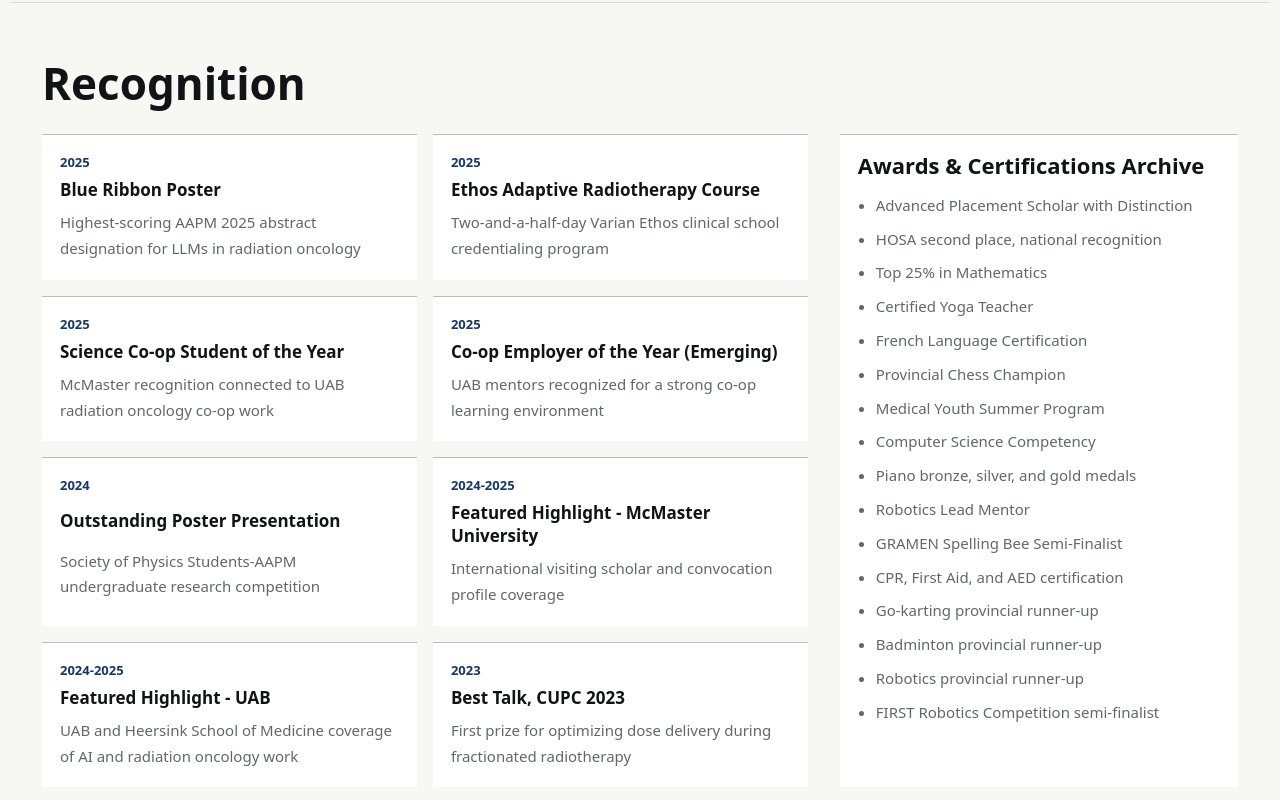
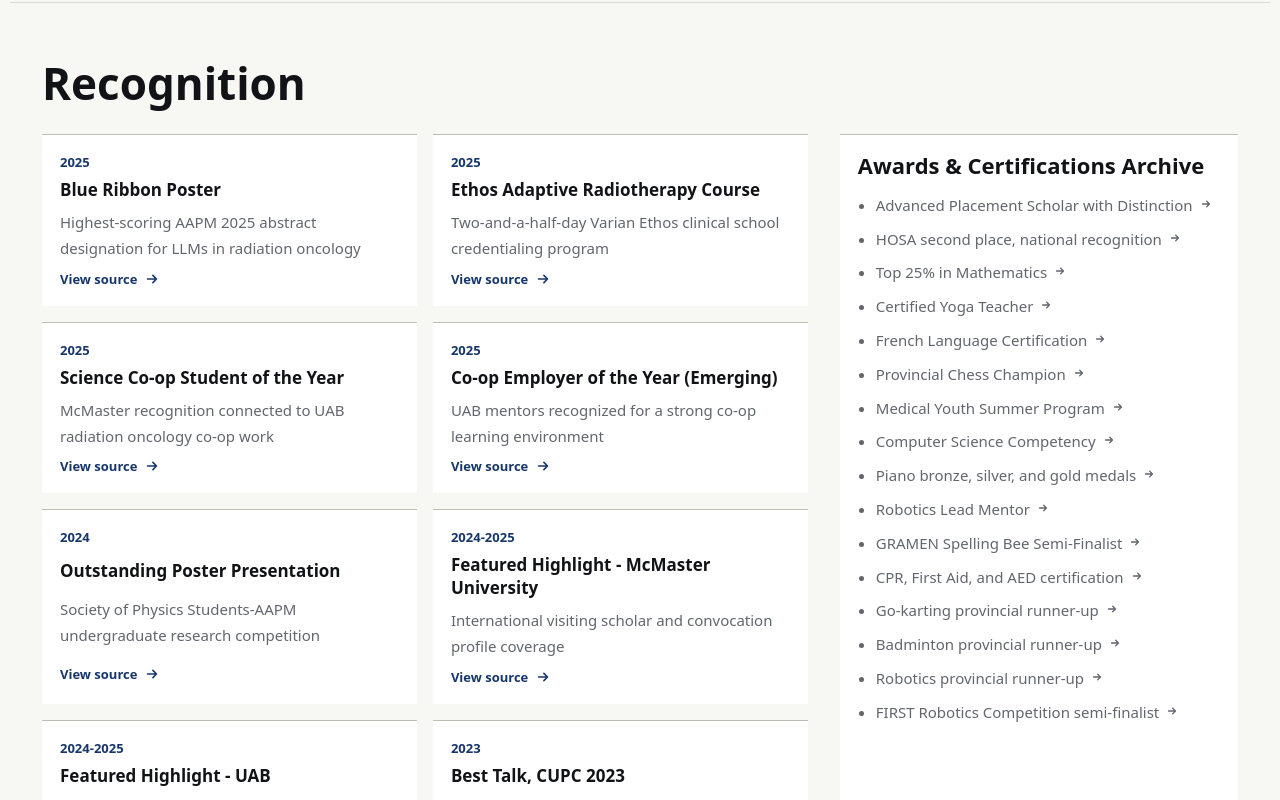
Before and after one commit to udiram/udbhavram.com, a React (Vite) app: page / in a window 1280 px wide. Shown: the part 8240-9040 px from the top of the page. Built offline with nearby package versions, Linux system fonts and the light colour scheme.

Commit message:
Link recognition items to sources

```diff
--- a/src/App.css
+++ b/src/App.css
@@ -81,6 +81,7 @@
 .text-link,
 .table-link,
 .proof-card,
+.recognition-card,
 .social-link,
 .site-footer a {
   color: inherit;
@@ -303,6 +304,8 @@
 .text-link:hover,
 .table-link:hover,
 .proof-card:hover strong,
+.recognition-card:hover strong,
+.certification-panel a:hover,
 .site-footer a:hover {
   color: var(--accent-hover);
   text-decoration: underline;
@@ -403,7 +406,7 @@
 }
 
 .role-grid article,
-.recognition-list article,
+.recognition-card,
 .archive-grid article,
 .certification-panel {
   border-top: 1px solid var(--line-strong);
@@ -653,13 +656,41 @@
   gap: 16px;
 }
 
-.recognition-list article {
+.recognition-card {
   display: grid;
   gap: 8px;
 }
 
+.recognition-card em {
+  display: inline-flex;
+  align-items: center;
+  gap: 6px;
+  color: var(--accent);
+  font-size: 13px;
+  font-style: normal;
+  font-weight: 760;
+}
+
+.recognition-card:hover {
+  border-color: var(--accent);
+}
+
 .certification-panel ul {
   margin-top: 14px;
+}
+
+.certification-panel a {
+  display: inline-flex;
+  align-items: baseline;
+  gap: 6px;
+  color: inherit;
+  text-decoration: none;
+}
+
+.certification-panel svg {
+  width: 14px;
+  height: 14px;
+  flex: 0 0 auto;
 }
 
 .search-box {
@@ -968,7 +999,7 @@
 
   .resume-list article,
   .role-grid article,
-  .recognition-list article,
+  .recognition-card,
   .archive-grid article,
   .certification-panel {
     padding: 16px;
--- a/src/App.tsx
+++ b/src/App.tsx
@@ -46,6 +46,18 @@
   label: string
   href: string
   icon: 'mail' | 'github' | 'scholar' | 'linkedin' | 'medium'
+}
+
+type RecognitionItem = {
+  year: string
+  title: string
+  detail: string
+  href: string
+}
+
+type CertificationItem = {
+  title: string
+  href: string
 }
 
 type ResumeEntry = {
@@ -178,6 +190,13 @@
 ]
 
 const resumeHref = '/assets/Udbhav_Ram_resume.pdf'
+const oldSiteLinks = {
+  awards: 'https://sites.google.com/view/udbhav-ram/awards-and-certifications',
+  activities: 'https://sites.google.com/view/udbhav-ram/activities',
+  projects: 'https://sites.google.com/view/udbhav-ram/projects',
+  motorsports: 'https://sites.google.com/view/udbhav-ram/motorsports',
+  research: 'https://sites.google.com/view/udbhav-ram/research',
+}
 
 const researchItems: ResearchItem[] = [
   {
@@ -540,34 +559,74 @@
   },
 ]
 
-const recognitionItems = [
-  ['2025', 'Blue Ribbon Poster', 'Highest-scoring AAPM 2025 abstract designation for LLMs in radiation oncology'],
-  ['2025', 'Ethos Adaptive Radiotherapy Course', 'Two-and-a-half-day Varian Ethos clinical school credentialing program'],
-  ['2025', 'Science Co-op Student of the Year', 'McMaster recognition connected to UAB radiation oncology co-op work'],
-  ['2025', 'Co-op Employer of the Year (Emerging)', 'UAB mentors recognized for a strong co-op learning environment'],
-  ['2024', 'Outstanding Poster Presentation', 'Society of Physics Students-AAPM undergraduate research competition'],
-  ['2024-2025', 'Featured Highlight - McMaster University', 'International visiting scholar and convocation profile coverage'],
-  ['2024-2025', 'Featured Highlight - UAB', 'UAB and Heersink School of Medicine coverage of AI and radiation oncology work'],
-  ['2023', 'Best Talk, CUPC 2023', 'First prize for optimizing dose delivery during fractionated radiotherapy'],
+const recognitionItems: RecognitionItem[] = [
+  {
+    year: '2025',
+    title: 'Blue Ribbon Poster',
+    detail: 'Highest-scoring AAPM 2025 abstract designation for LLMs in radiation oncology',
+    href: 'https://aapm.confex.com/aapm/2025am/meetingapp.cgi/Paper/20105',
+  },
+  {
+    year: '2025',
+    title: 'Ethos Adaptive Radiotherapy Course',
+    detail: 'Two-and-a-half-day Varian Ethos clinical school credentialing program',
+    href: 'https://www.uab.edu/medicine/radonc/education/ethos-adaptive-radiotherapy-course',
+  },
+  {
+    year: '2025',
+    title: 'Science Co-op Student of the Year',
+    detail: 'McMaster recognition connected to UAB radiation oncology co-op work',
+    href: 'https://news.mcmaster.ca/udbhav-rams-co-op-supervisors-flew-in-from-alabama-to-give-him-an-award/',
+  },
+  {
+    year: '2025',
+    title: 'Co-op Employer of the Year (Emerging)',
+    detail: 'UAB mentors recognized for a strong co-op learning environment',
+    href: 'https://www.uab.edu/medicine/news/latest-news/cardenas-receives-mcmaster-co-op-emerging-employer-of-the-year-award',
+  },
+  {
+    year: '2024',
+    title: 'Outstanding Poster Presentation',
+    detail: 'Society of Physics Students-AAPM undergraduate research competition',
+    href: 'https://www.aapm.org/pubs/newsletter/archive/5001.pdf',
+  },
+  {
+    year: '2024-2025',
+    title: 'Featured Highlight - McMaster University',
+    detail: 'International visiting scholar and convocation profile coverage',
+    href: 'https://science.mcmaster.ca/international-visiting-scholar-at-the-university-of-alabama-at-birmingham-the-latest-of-many-achievements-for-mcmaster-science-undergrad/',
+  },
+  {
+    year: '2024-2025',
+    title: 'Featured Highlight - UAB',
+    detail: 'UAB and Heersink School of Medicine coverage of AI and radiation oncology work',
+    href: 'https://www.uab.edu/medicine/news/latest-news/mcmaster-student-and-mentor',
+  },
+  {
+    year: '2023',
+    title: 'Best Talk, CUPC 2023',
+    detail: 'First prize for optimizing dose delivery during fractionated radiotherapy',
+    href: oldSiteLinks.research,
+  },
 ]
 
-const certificationItems = [
-  'Advanced Placement Scholar with Distinction',
-  'HOSA second place, national recognition',
-  'Top 25% in Mathematics',
-  'Certified Yoga Teacher',
-  'French Language Certification',
-  'Provincial Chess Champion',
-  'Medical Youth Summer Program',
-  'Computer Science Competency',
-  'Piano bronze, silver, and gold medals',
-  'Robotics Lead Mentor',
-  'GRAMEN Spelling Bee Semi-Finalist',
-  'CPR, First Aid, and AED certification',
-  'Go-karting provincial runner-up',
-  'Badminton provincial runner-up',
-  'Robotics provincial runner-up',
-  'FIRST Robotics Competition semi-finalist',
+const certificationItems: CertificationItem[] = [
+  { title: 'Advanced Placement Scholar with Distinction', href: 'https://apstudents.collegeboard.org/awards-recognitions/ap-scholar-award' },
+  { title: 'HOSA second place, national recognition', href: oldSiteLinks.awards },
+  { title: 'Top 25% in Mathematics', href: oldSiteLinks.awards },
+  { title: 'Certified Yoga Teacher', href: oldSiteLinks.activities },
+  { title: 'French Language Certification', href: oldSiteLinks.awards },
+  { title: 'Provincial Chess Champion', href: oldSiteLinks.awards },
+  { title: 'Medical Youth Summer Program', href: oldSiteLinks.awards },
+  { title: 'Computer Science Competency', href: oldSiteLinks.awards },
+  { title: 'Piano bronze, silver, and gold medals', href: oldSiteLinks.awards },
+  { title: 'Robotics Lead Mentor', href: oldSiteLinks.projects },
+  { title: 'GRAMEN Spelling Bee Semi-Finalist', href: oldSiteLinks.awards },
+  { title: 'CPR, First Aid, and AED certification', href: oldSiteLinks.awards },
+  { title: 'Go-karting provincial runner-up', href: oldSiteLinks.motorsports },
+  { title: 'Badminton provincial runner-up', href: oldSiteLinks.activities },
+  { title: 'Robotics provincial runner-up', href: oldSiteLinks.projects },
+  { title: 'FIRST Robotics Competition semi-finalist', href: 'https://www.thebluealliance.com/team/4939' },
 ]
 
 const archiveGroups = [
@@ -989,19 +1048,26 @@
       <SectionHeading title="Recognition" />
       <div className="recognition-layout">
         <div className="recognition-list">
-          {recognitionItems.map(([year, title, detail]) => (
-            <article key={title}>
-              <span>{year}</span>
-              <strong>{title}</strong>
-              <p>{detail}</p>
-            </article>
+          {recognitionItems.map((item) => (
+            <ExternalLink href={item.href} className="recognition-card" key={item.title}>
+              <span>{item.year}</span>
+              <strong>{item.title}</strong>
+              <p>{item.detail}</p>
+              <em>
+                View source <Icon name="arrow" />
+              </em>
+            </ExternalLink>
           ))}
         </div>
         <aside className="certification-panel">
           <h3>Awards & Certifications Archive</h3>
           <ul>
             {certificationItems.map((item) => (
-              <li key={item}>{item}</li>
+              <li key={item.title}>
+                <ExternalLink href={item.href}>
+                  {item.title} <Icon name="arrow" />
+                </ExternalLink>
+              </li>
             ))}
           </ul>
         </aside>
```
